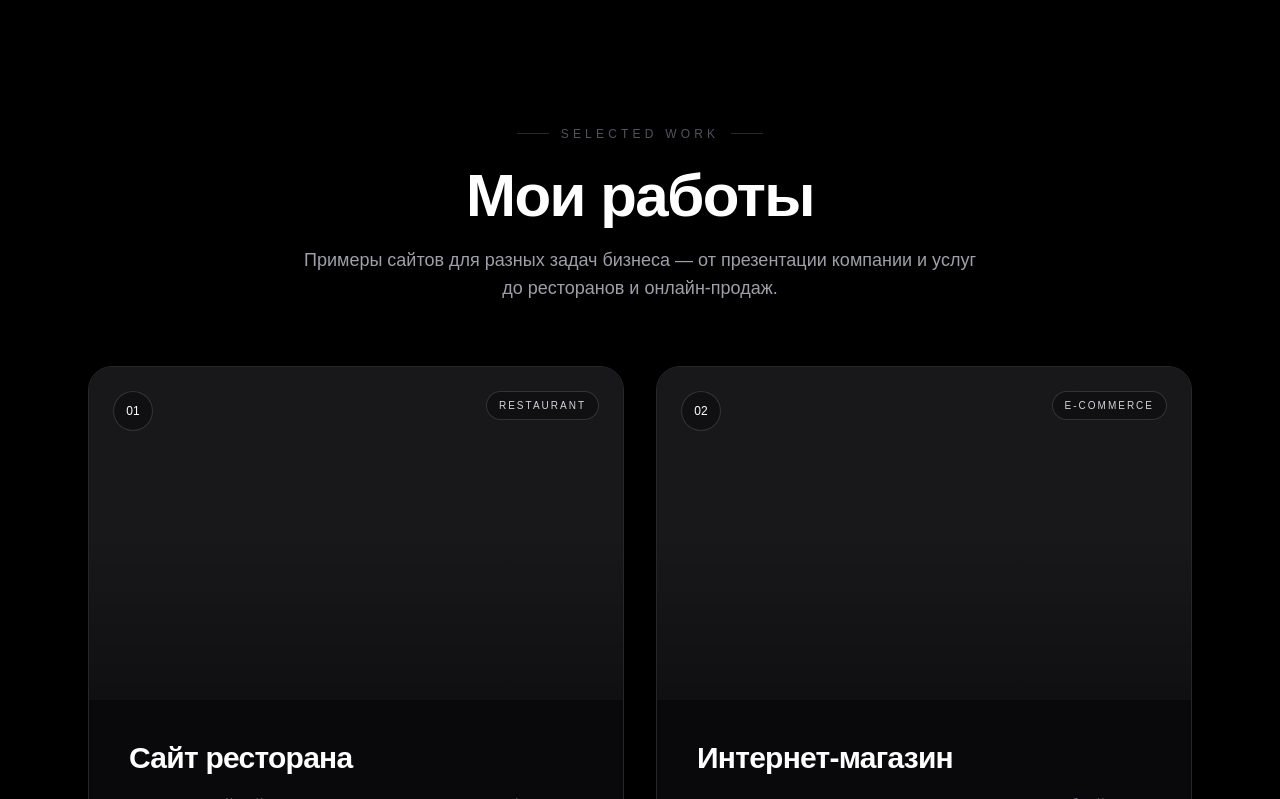
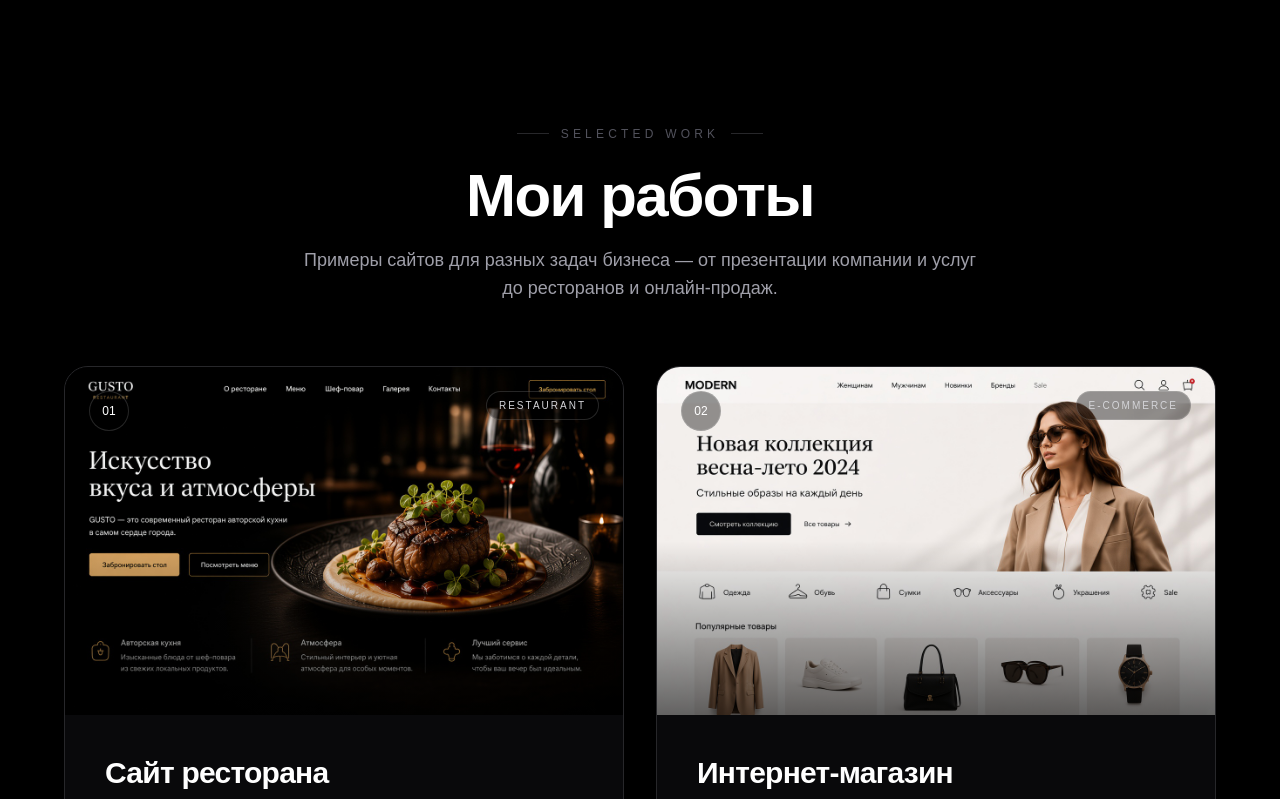
Before and after one commit to zxcursed111248/portfolio, a Next.js app: page / in a window 1280 px wide. Shown: the part 921-1720 px from the top of the page. Built offline with nearby package versions, Linux system fonts and the light colour scheme.

Commit message:
Restore homepage sections

```diff
--- a/app/page.tsx
+++ b/app/page.tsx
@@ -1,69 +1,30 @@
+import Hero from "@/components/Hero";
 import Projects from "@/components/Projects";
-import Hero from "@/components/Hero";
 import Services from "@/components/Services";
+import WhyMe from "@/components/WhyMe";
+import Process from "@/components/Process";
+import Contact from "@/components/Contact";
 import Navbar from "@/components/Navbar";
 import Footer from "@/components/Footer";
 
 export default function Home() {
   return (
-    <main
-      id="home"
-      className="
-        relative
-        min-h-screen
-        overflow-hidden
-        bg-black
-        text-white
-      "
-    >
-      {/* Верхнее свечение */}
-      <div
-        className="
-          pointer-events-none
-          absolute
-          left-0
-          top-0
-          z-0
-          h-[500px]
-          w-[500px]
-          rounded-full
-          bg-blue-500/20
-          blur-[150px]
-        "
-      />
-
-      {/* Нижнее свечение */}
-      <div
-        className="
-          pointer-events-none
-          absolute
-          bottom-0
-          right-0
-          z-0
-          h-[500px]
-          w-[500px]
-          rounded-full
-          bg-purple-500/20
-          blur-[150px]
-        "
-      />
-
-      {/* Navigation */}
+    <main className="min-h-screen bg-black text-white">
       <Navbar />
 
-      {/* Main content */}
-      <div className="relative z-10 flex w-full flex-col items-center">
-        <Hero />
+      <Hero />
 
-        <Projects />
+      <Projects />
 
-        <Services />
-      </div>
+      <Services />
 
-      {/* Footer */}
-      <div className="relative z-10">
-        <Footer />
-      </div>
+      <WhyMe />
+
+      <Process />
+
+      <Contact />
+
+      <Footer />
     </main>
   );
 }
--- a/components/Projects.tsx
+++ b/components/Projects.tsx
@@ -1,7 +1,6 @@
 "use client";
 
 import Image from "next/image";
-import { motion } from "framer-motion";
 import Link from "next/link";
 
 const projects = [
@@ -53,16 +52,11 @@ export default function Projects() {
   return (
     <section
       id="projects"
-      className="w-full scroll-mt-24 py-24 md:py-32"
+      className="w-full scroll-mt-24 px-6 py-24 md:py-32"
     >
+      <div className="mx-auto max-w-6xl">
         {/* Heading */}
-      <motion.div
-        initial={{ opacity: 0, y: 30 }}
-        whileInView={{ opacity: 1, y: 0 }}
-        viewport={{ once: true }}
-        transition={{ duration: 0.6 }}
-        className="mx-auto mb-16 max-w-3xl px-6 text-center"
-      >
+        <div className="mb-16 text-center">
           <div className="mb-6 flex items-center justify-center gap-3">
             <span className="h-px w-8 bg-zinc-800" />
 
@@ -81,20 +75,13 @@ export default function Projects() {
             Примеры сайтов для разных задач бизнеса — от презентации
             компании и услуг до ресторанов и онлайн-продаж.
           </p>
-      </motion.div>
+        </div>
 
         {/* Projects */}
-      <div className="mx-auto grid max-w-6xl gap-8 px-6 md:grid-cols-2">
-        {projects.map((project, index) => (
-          <motion.article
+        <div className="grid gap-8 md:grid-cols-2">
+          {projects.map((project) => (
+            <article
               key={project.title}
-            initial={{ opacity: 0, y: 40 }}
-            whileInView={{ opacity: 1, y: 0 }}
-            viewport={{ once: true }}
-            transition={{
-              duration: 0.6,
-              delay: index * 0.12,
-            }}
               className="
                 group
                 overflow-hidden
@@ -103,32 +90,30 @@ export default function Projects() {
                 border-zinc-800
                 bg-zinc-950
                 transition-all
-              duration-500
-              hover:-translate-y-2
+                duration-300
+                hover:-translate-y-1
                 hover:border-zinc-600
-              hover:shadow-2xl
-              hover:shadow-black/40
               "
             >
               {/* Image */}
               <div className="relative aspect-[16/10] overflow-hidden bg-zinc-900">
-            <div className="absolute inset-0 bg-zinc-900" />
-
-              {/* Dark gradient */}
-              <div
+                <Image
+                  src={project.image}
+                  alt={project.title}
+                  fill
+                  sizes="(max-width: 768px) 100vw, 50vw"
                   className="
-                  pointer-events-none
-                  absolute
-                  inset-0
-                  bg-gradient-to-t
-                  from-black/50
-                  via-transparent
-                  to-transparent
-                  opacity-70
+                    object-cover
+                    transition-transform
+                    duration-500
+                    group-hover:scale-105
                   "
                 />
 
-              {/* Project number */}
+                {/* Gradient */}
+                <div className="pointer-events-none absolute inset-0 bg-gradient-to-t from-black/60 via-transparent to-transparent" />
+
+                {/* Number */}
                 <div
                   className="
                     absolute
@@ -142,11 +127,10 @@ export default function Projects() {
                     rounded-full
                     border
                     border-white/15
-                  bg-black/30
+                    bg-black/40
                     text-xs
                     font-medium
                     text-white
-                  backdrop-blur-md
                   "
                 >
                   {project.number}
@@ -161,7 +145,7 @@ export default function Projects() {
                     rounded-full
                     border
                     border-white/15
-                  bg-black/30
+                    bg-black/40
                     px-3
                     py-1.5
                     text-[10px]
@@ -169,62 +153,18 @@ export default function Projects() {
                     uppercase
                     tracking-[0.2em]
                     text-zinc-300
-                  backdrop-blur-md
                   "
                 >
                   {project.category}
-              </div>
-
-              {/* Desktop overlay */}
-              <div
-                className="
-                  absolute
-                  inset-0
-                  hidden
-                  items-center
-                  justify-center
-                  bg-black/0
-                  transition-all
-                  duration-500
-                  sm:flex
-                  group-hover:bg-black/40
-                "
-              >
-                <Link
-                  href={project.href}
-                  className="
-                    translate-y-5
-                    rounded-full
-                    border
-                    border-white/20
-                    bg-white/10
-                    px-7
-                    py-3.5
-                    text-sm
-                    font-medium
-                    text-white
-                    opacity-0
-                    backdrop-blur-md
-                    transition-all
-                    duration-500
-                    hover:bg-white/20
-                    group-hover:translate-y-0
-                    group-hover:opacity-100
-                  "
-                >
-                  Посмотреть кейс →
-                </Link>
                 </div>
               </div>
 
               {/* Content */}
               <div className="p-7 md:p-10">
-              {/* Title */}
                 <h3 className="text-2xl font-semibold tracking-tight text-white md:text-3xl">
                   {project.title}
                 </h3>
 
-              {/* Description */}
                 <p className="mt-4 leading-7 text-zinc-400">
                   {project.description}
                 </p>
@@ -257,7 +197,6 @@ export default function Projects() {
                   <Link
                     href={project.href}
                     className="
-                    group/button
                       inline-flex
                       items-center
                       rounded-full
@@ -267,7 +206,7 @@ export default function Projects() {
                       text-sm
                       font-medium
                       text-black
-                    transition-all
+                      transition-transform
                       duration-300
                       hover:scale-105
                       hover:bg-zinc-200
@@ -275,10 +214,7 @@ export default function Projects() {
                     "
                   >
                     Посмотреть кейс
-
-                  <span className="ml-2 transition-transform duration-300 group-hover/button:translate-x-1">
-                    →
-                  </span>
+                    <span className="ml-2">→</span>
                   </Link>
 
                   <a
@@ -306,8 +242,9 @@ export default function Projects() {
                   </a>
                 </div>
               </div>
-          </motion.article>
+            </article>
           ))}
+        </div>
       </div>
     </section>
   );
```
Also changed, not shown: components/Services.tsx (+48 -54 lines). Lines whose indentation alone changed are shown as unchanged.
